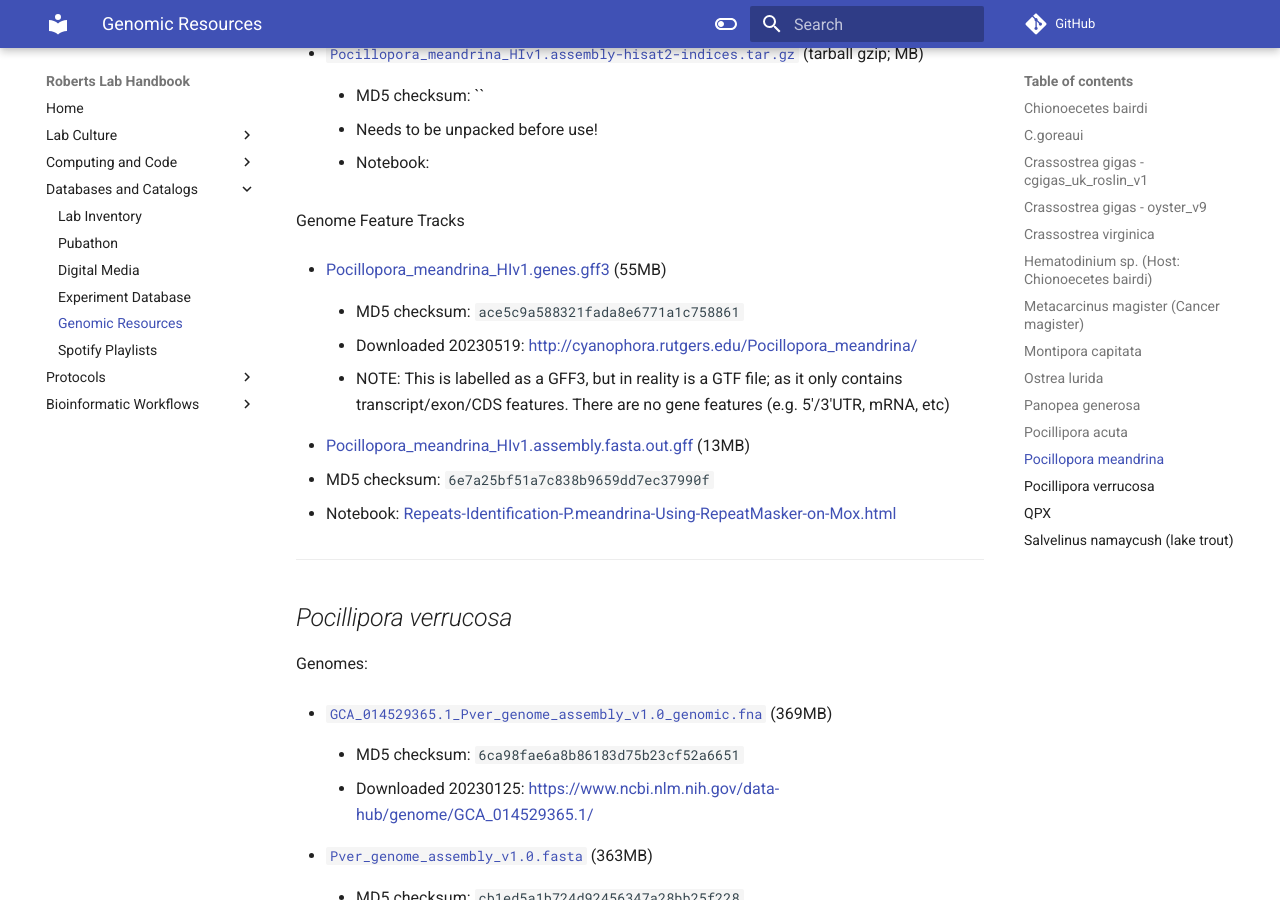
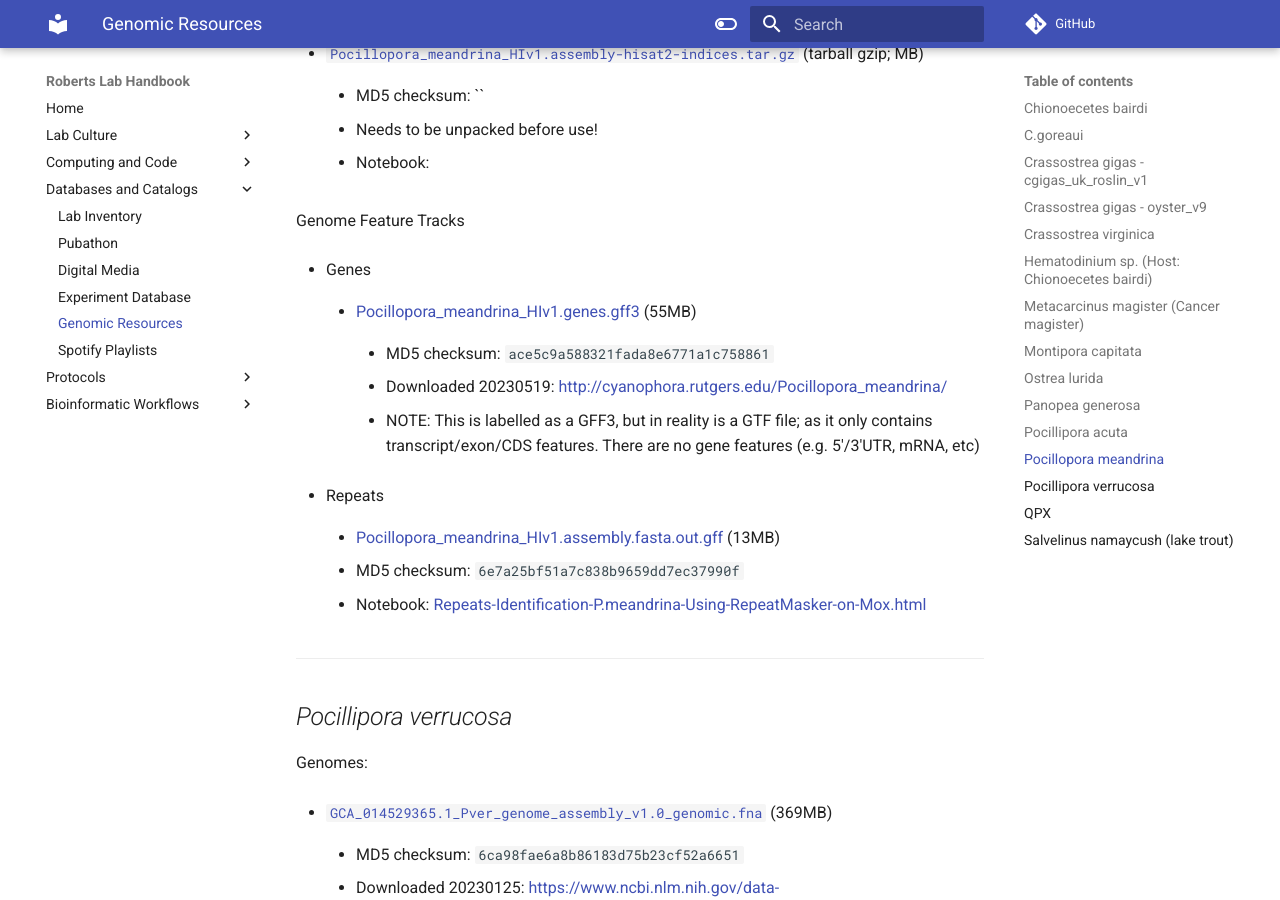
Before and after one commit to RobertsLab/resources, an MkDocs documentation site: the page built from docs/Genomic-Resources.md, in a window 1280 px wide and 900 px high, scrolled down 20148 px. Built offline with MkDocs 1.6.1 and Material for MkDocs 9.7.7, drawn with Linux system fonts in a browser that asks for light colours; comment, search, counter and statistics services are not loaded.

Commit message:
format pmeandrina feature tracks paragraphs

```diff
--- a/docs/Genomic-Resources.md
+++ b/docs/Genomic-Resources.md
@@ -797,19 +797,23 @@ Genome Indexes ([`HISAT2`](https://daehwankimlab.github.io/hisat2/)):
 
 Genome Feature Tracks
 
-- [Pocillopora_meandrina_HIv1.genes.gff3](https://owl.fish.washington.edu/halfshell/genomic-databank/Pocillopora_meandrina_HIv1.genes.gff3) (55MB)
+- Genes
 
-    - MD5 checksum: `ace5c9a588321fada8e6771a1c758861`
+    - [Pocillopora_meandrina_HIv1.genes.gff3](https://owl.fish.washington.edu/halfshell/genomic-databank/Pocillopora_meandrina_HIv1.genes.gff3) (55MB)
 
-    - Downloaded 20230519: <http://cyanophora.rutgers.edu/Pocillopora_meandrina/>
+        - MD5 checksum: `ace5c9a588321fada8e6771a1c758861`
 
-    - NOTE: This is labelled as a GFF3, but in reality is a GTF file; as it only contains transcript/exon/CDS features. There are no gene features (e.g. 5'/3'UTR, mRNA, etc)
+        - Downloaded 20230519: <http://cyanophora.rutgers.edu/Pocillopora_meandrina/>
 
-- [Pocillopora_meandrina_HIv1.assembly.fasta.out.gff](https://gannet.fish.washington.edu/Atumefaciens/20230526-pmea-repeatmasker-Pocillopora_meandrina_HIv1.assembly/Pocillopora_meandrina_HIv1.assembly.fasta.out.gff) (13MB)
+        - NOTE: This is labelled as a GFF3, but in reality is a GTF file; as it only contains transcript/exon/CDS features. There are no gene features (e.g. 5'/3'UTR, mRNA, etc)
 
-  - MD5 checksum: `6e7a25bf51a7c838b9659dd7ec37990f`
+- Repeats
 
-  - Notebook: [Repeats-Identification-P.meandrina-Using-RepeatMasker-on-Mox.html](https://robertslab.github.io/sams-notebook/2023/05/26/Repeats-Identification-P.meandrina-Using-RepeatMasker-on-Mox.html)
+    - [Pocillopora_meandrina_HIv1.assembly.fasta.out.gff](https://gannet.fish.washington.edu/Atumefaciens/20230526-pmea-repeatmasker-Pocillopora_meandrina_HIv1.assembly/Pocillopora_meandrina_HIv1.assembly.fasta.out.gff) (13MB)
+
+    - MD5 checksum: `6e7a25bf51a7c838b9659dd7ec37990f`
+
+    - Notebook: [Repeats-Identification-P.meandrina-Using-RepeatMasker-on-Mox.html](https://robertslab.github.io/sams-notebook/2023/05/26/Repeats-Identification-P.meandrina-Using-RepeatMasker-on-Mox.html)
 
 ---
 
```
